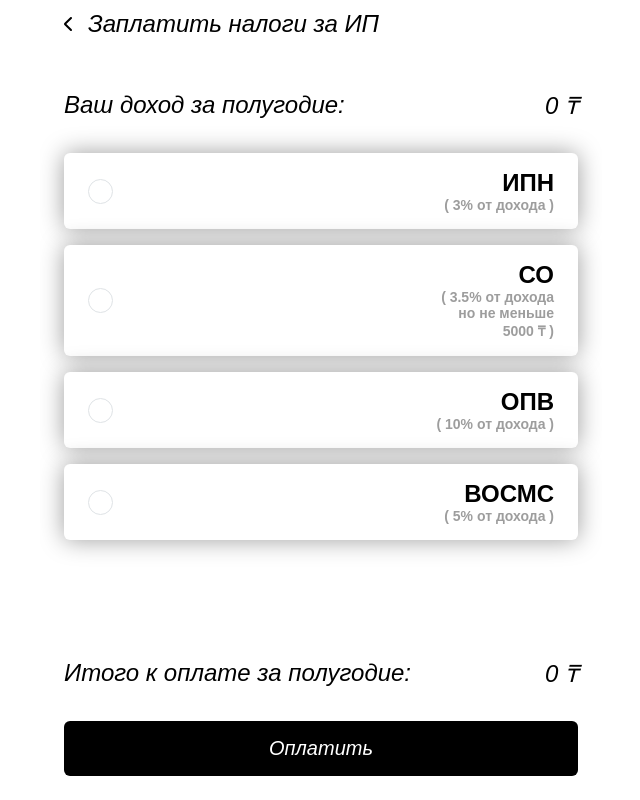
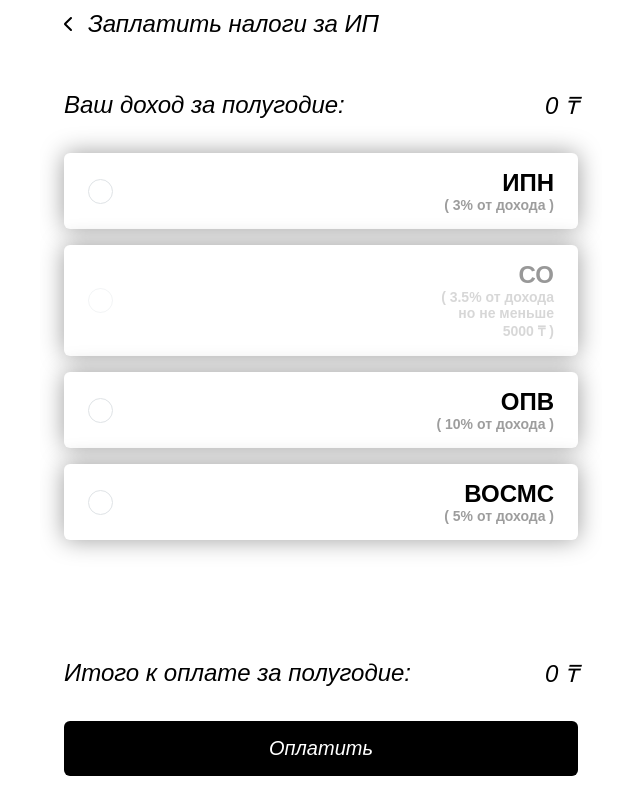
Before and after one commit to pinkskie/pay_taxes, a Vue app: page /taxes in a window 1280 px wide. Shown: the whole page, without its empty margins (319-959 px from the left). Built offline with nearby package versions, Linux system fonts and the light colour scheme; a web font is replaced by a local one.

Commit message:
feat: added disable to tax

```diff
--- a/src/components/TaxItem.vue
+++ b/src/components/TaxItem.vue
@@ -16,17 +16,30 @@ export default defineComponent({
       required: true,
     },
   },
+  setup(props) {
+    const isDisabled = () => {
+      if (props.tax?.not_less) {
+        return props.tax.price < props.tax.not_less;
+      }
+      return false;
+    };
+
+    return {
+      isDisabled,
+    };
+  },
 });
 </script>
 
 <template>
   <div class="tax-item">
     <div class="head">
-      <label class="label">
+      <label class="label" :class="[isDisabled() && 'disable']">
         <input
           type="checkbox"
           :checked="tax.checked"
           @change="$emit('change', tax.id)"
+          :disabled="isDisabled()"
         />
         <span class="checkmark"></span>
         <h2 class="text">
@@ -55,6 +68,10 @@ export default defineComponent({
   justify-content: space-between;
   align-items: center;
   width: 100%;
+}
+
+.disable {
+  opacity: 0.4;
 }
 
 .label input {
```
